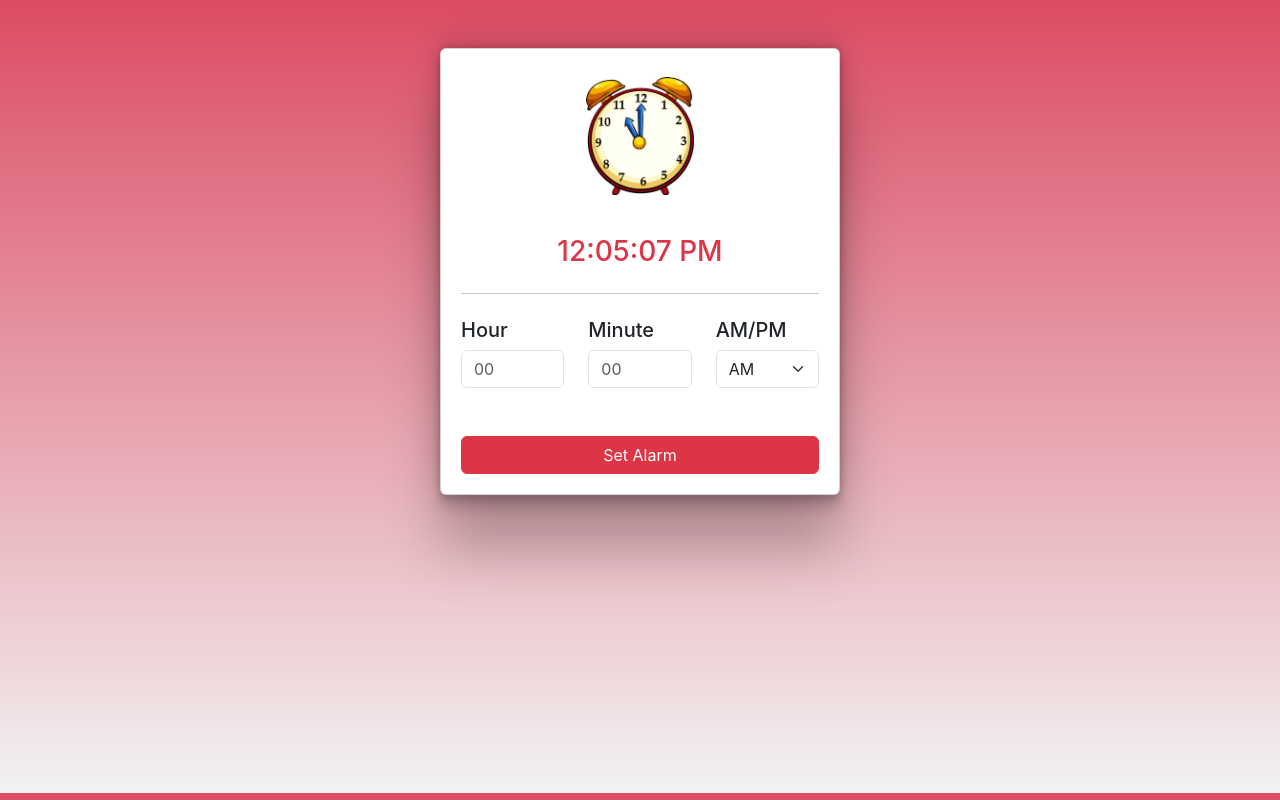
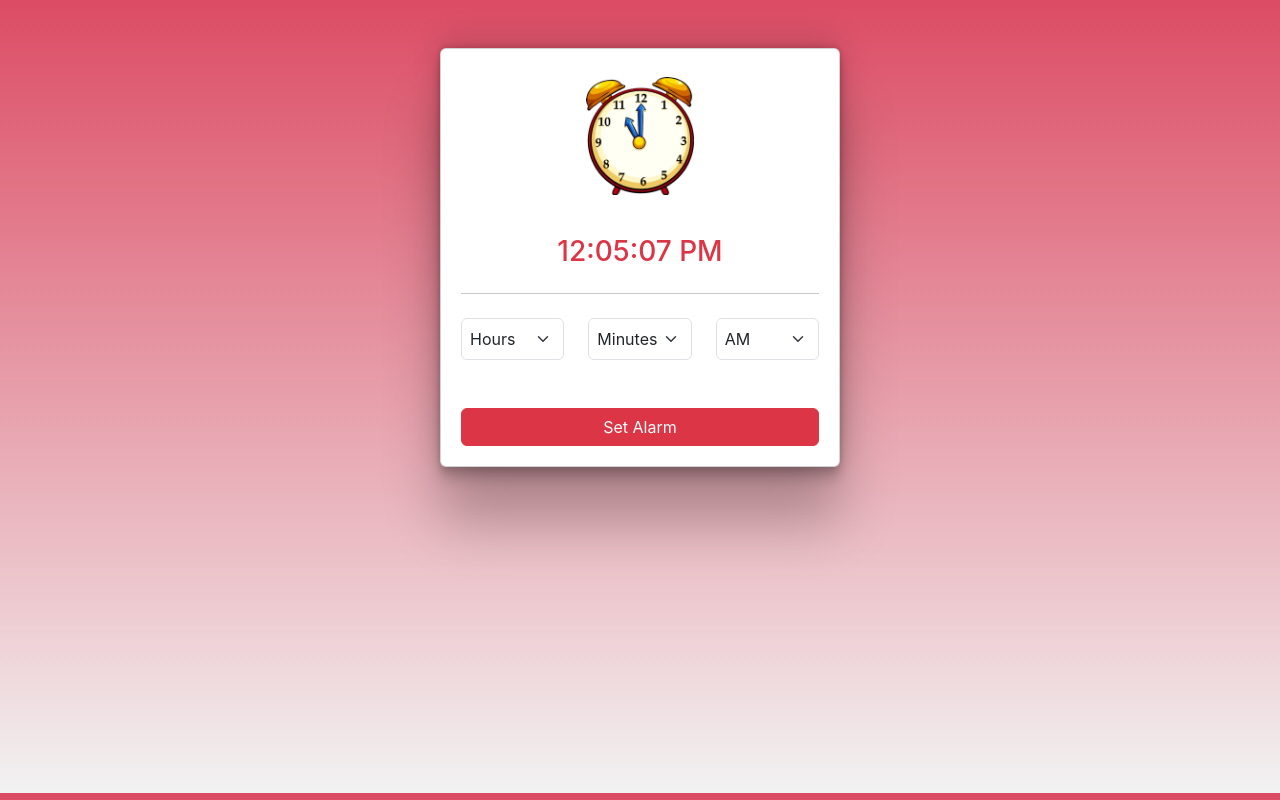
Before and after one commit to Makwana-Dainik-Kalabhai/AlarmClock, a React (Create React App) app: page / in a window 1280 px wide. Built offline with nearby package versions, Linux system fonts and the light colour scheme.

Commit message:
Hour & Minute Options

```diff
--- a/src/App.css
+++ b/src/App.css
@@ -29,7 +29,7 @@
     }
 }
 
-@media all and (max-width: 500px) {
+@media (max-width: 500px) {
     .card {
         width: 100% !important;
         height: 100vh;
--- a/src/App.js
+++ b/src/App.js
@@ -1,9 +1,11 @@
-import { React, useState } from "react";
+import { React, useState, useEffect } from "react";
 import "./App.css";
 import img from "./clock.jpg";
 import myAudio from "./ringtone.mp3";
 
 function App() {
+  let isAppend = false;
+
   let [time, setTime] = useState(new Date().toLocaleTimeString());
   let [alarmT, setAlarmT] = useState([
     { alarmH: -1, alarmM: -1, alarmAmPm: "", status: true },
@@ -13,23 +15,43 @@ function App() {
   const [audio, setAudio] = useState(new Audio(myAudio));
   audio.loop = true;
 
+  useEffect(() => {
+    if (!isAppend) {
+      for (let i = 0; i < 12; i++) {
+        var option = document.createElement("option");
+        if (i < 10) {
+          option.text = "0" + i;
+          option.value = "0" + i;
+        } else {
+          option.text = i;
+          option.value = i;
+        }
+        document.getElementById("hour").appendChild(option);
+      }
+      for (let i = 0; i < 60; i++) {
+        var option = document.createElement("option");
+        if (i < 10) {
+          option.text = "0" + i;
+          option.value = "0" + i;
+        } else {
+          option.text = i;
+          option.value = i;
+        }
+        document.getElementById("minute").appendChild(option);
+      }
+      isAppend = true;
+    }
+  }, []);
+
   function setAlarm() {
     let arr = alarmT;
 
-    let hour = document.getElementById("hour").value;
-    let min = document.getElementById("min").value;
+    let hour = parseInt(document.getElementById("hour").value);
+    let min = parseInt(document.getElementById("minute").value);
     let userampm = document.getElementById("ampm").value;
 
-    if (hour === "" && min === "") {
-      alert("Please! Enter the Time");
-      return;
-    } //
-    if (hour >= 12) {
-      alert("Please! Enter Hours less than 12");
-      return;
-    } //
-    if (min >= 60) {
-      alert("Please! Enter Minute less than 60");
+    if (!(hour >= 0 && hour < 12) || !(min >= 0 && min < 60)) {
+      alert("Please! Select Valid Time");
       return;
     }
 
@@ -41,8 +63,8 @@ function App() {
     });
 
     setAlarmT(arr);
-    document.getElementById("hour").value = "";
-    document.getElementById("min").value = "";
+    document.getElementById("hour").value = "Hours";
+    document.getElementById("minute").value = "Minutes";
 
     let ampm = new Date().getHours() <= 12 ? "AM" : "PM";
 
@@ -108,31 +130,20 @@ function App() {
             </h3>
             <hr />
             <div className="row pt-2">
-              <div className="col-md-4 pl-5">
-                <h5>Hour</h5>
-                <input
-                  type="number"
-                  className="form-control"
-                  id="hour"
-                  placeholder="00"
-                  min="00"
-                  max="12"
-                />
+              <div className="col-md-4">
+                <select className="form-select p-2" id="hour">
+                  <option value="Hours">Hours</option>
+                </select>
               </div>
+
               <div className="col-md-4">
-                <h5>Minute</h5>
-                <input
-                  type="number"
-                  className="form-control"
-                  id="min"
-                  placeholder="00"
-                  min="00"
-                  max="59"
-                />
+                <select className="form-select p-2" id="minute">
+                  <option value="Minutes">Minutes</option>
+                </select>
               </div>
+
               <div className="col-md-4">
-                <h5>AM/PM</h5>
-                <select className="form-select" id="ampm">
+                <select className="form-select p-2" id="ampm">
                   <option value="AM">AM</option>
                   <option value="PM">PM</option>
                 </select>
```
